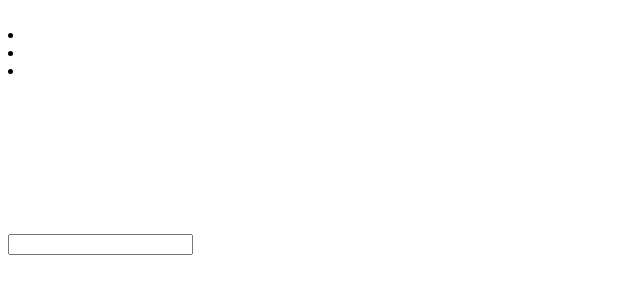
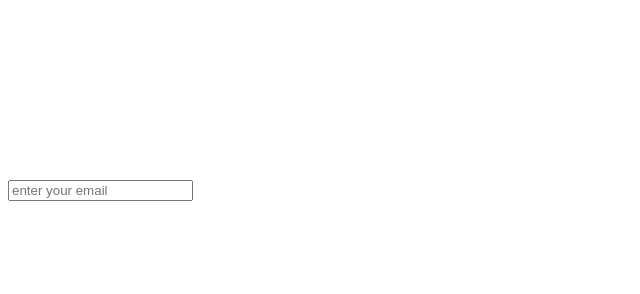
Before and after one commit to lavollmer/product-landing-page, a plain HTML site: page index.html in a window 1280 px wide. Shown: the whole page, without its empty margins (0-640 px from the left). Drawn offline with Linux system fonts and the light colour scheme.

Commit message:
adding email form element

```diff
--- a/index.html
+++ b/index.html
@@ -9,14 +9,21 @@
     <header id="header">
       <img id="header-img" />
       <nav id="nav-bar">
-        <li id="nav-link"></li>
-        <li id="nav-link"></li>
-        <li id="nav-link"></li>
+        <a href="" id="nav-link"></a>
+        <a href="" id="nav-link"></a>
+        <a href="" id="nav-link"></a>
       </nav>
     </header>
     <section><video id="video"></video></section>
     <section>
-      <input id="form"></input>
+      <form>
+        <input
+          type="email"
+          id="email"
+          placeholder="enter your email"
+          required
+        />
+      </form>
     </section>
   </body>
 </html>
```
